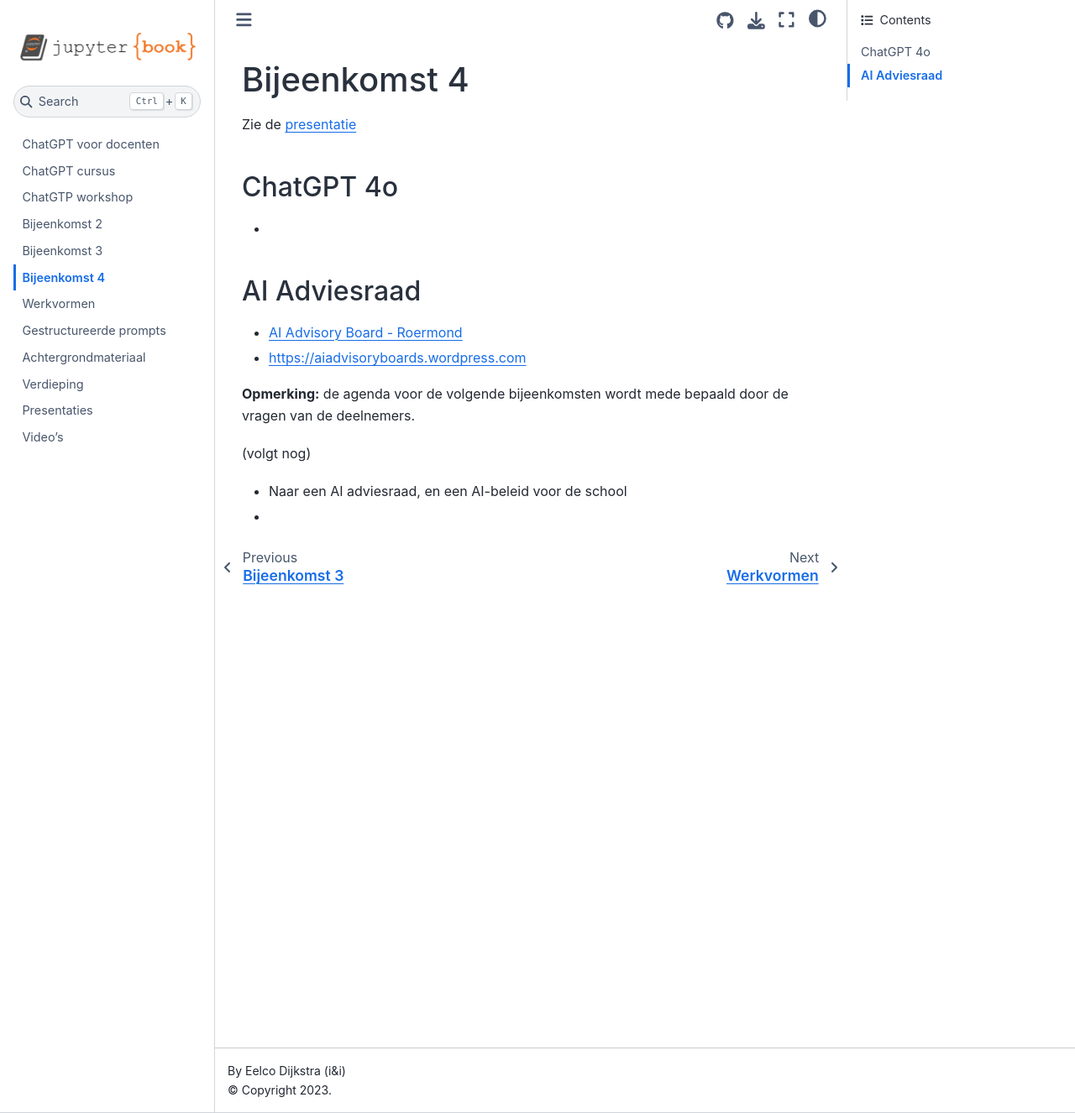
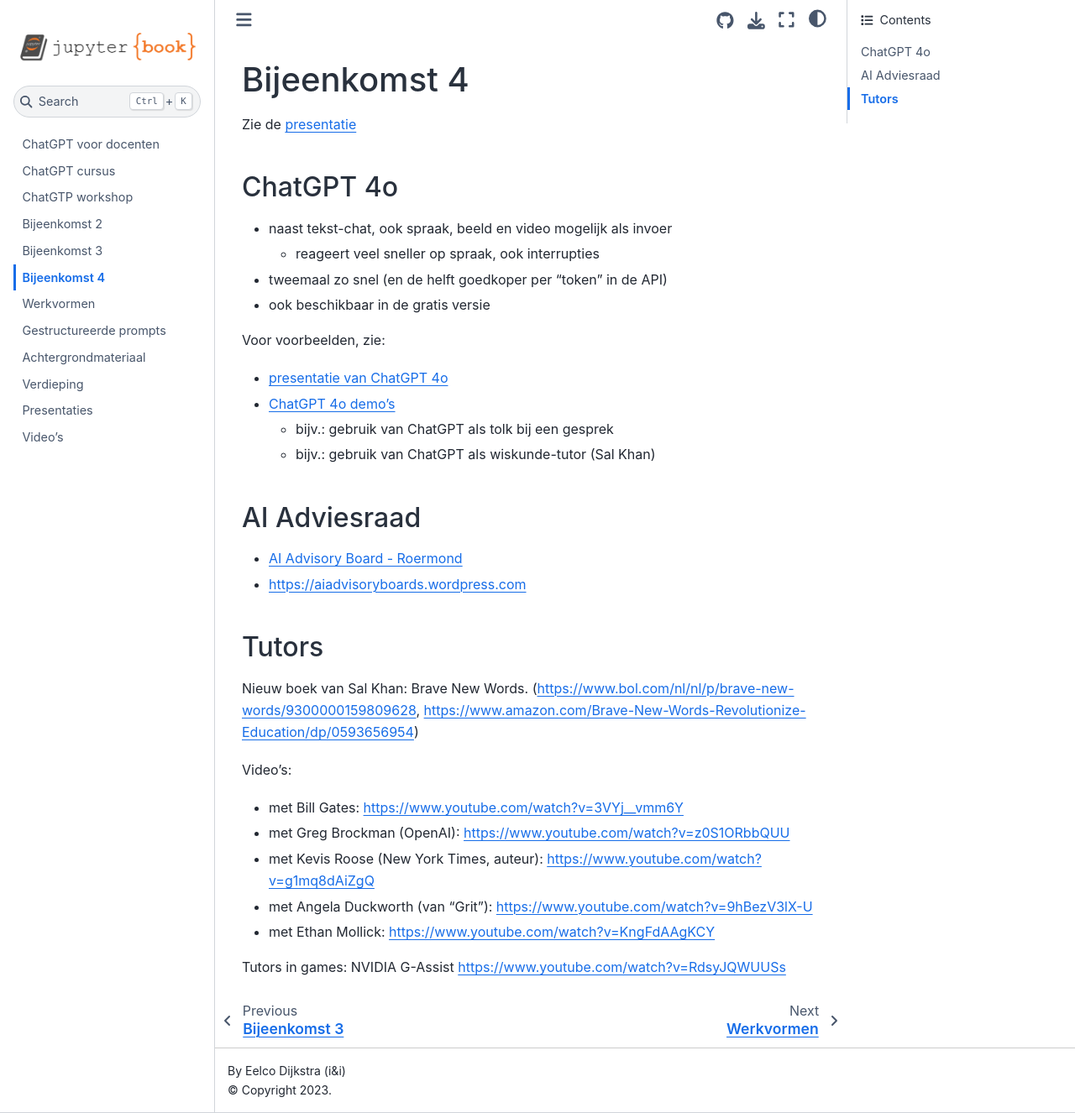
Before and after one commit to infvo/chatgptbook, a Jupyter Book: the page built from bijeenkomst-4.md, in a window 1280 px wide and 1326 px high. Shown: the whole window at 84% size. Built offline with Jupyter Book 1.0.4 settings and Sphinx 7.4.7 and the Sphinx Book theme 1.1.4, drawn with Linux system fonts in a browser that asks for light colours.

Commit message:
Update bijeenkomst-4.md

```diff
--- a/bijeenkomst-4.md
+++ b/bijeenkomst-4.md
@@ -4,18 +4,33 @@
 
 ## ChatGPT 4o
 
-*
+* naast tekst-chat, ook spraak, beeld en video mogelijk als invoer
+    * reageert veel sneller op spraak, ook interrupties
+* tweemaal zo snel (en de helft goedkoper per "token" in de API)
+* ook beschikbaar in de gratis versie
+
+Voor voorbeelden, zie:
+
+* [presentatie van ChatGPT 4o](https://openai.com/index/spring-update/ )
+* [ChatGPT 4o demo's](https://openai.com/index/hello-gpt-4o/)
+    * bijv.: gebruik van ChatGPT als tolk bij een gesprek
+    * bijv.: gebruik van ChatGPT als wiskunde-tutor (Sal Khan)
 
 ## AI Adviesraad
 
 * [AI Advisory Board - Roermond](assets/AI-Advisory-Board-Roermond.pdf)
 * https://aiadvisoryboards.wordpress.com
 
+## Tutors
 
+Nieuw boek van Sal Khan: Brave New Words. (https://www.bol.com/nl/nl/p/brave-new-words/9300000159809628, https://www.amazon.com/Brave-New-Words-Revolutionize-Education/dp/0593656954)
 
-**Opmerking:** de agenda voor de volgende bijeenkomsten wordt mede bepaald door de vragen van de deelnemers.
+Video's:
 
-(volgt nog)
+* met Bill Gates: https://www.youtube.com/watch?v=3VYj__vmm6Y
+* met Greg Brockman (OpenAI): https://www.youtube.com/watch?v=z0S1ORbbQUU
+* met Kevis Roose (New York Times, auteur): https://www.youtube.com/watch?v=g1mq8dAiZgQ
+* met Angela Duckworth (van "Grit"): https://www.youtube.com/watch?v=9hBezV3lX-U
+* met Ethan Mollick: https://www.youtube.com/watch?v=KngFdAAgKCY
 
-* Naar een AI adviesraad, en een AI-beleid voor de school
-*
+Tutors in games: NVIDIA G-Assist https://www.youtube.com/watch?v=RdsyJQWUUSs
```
